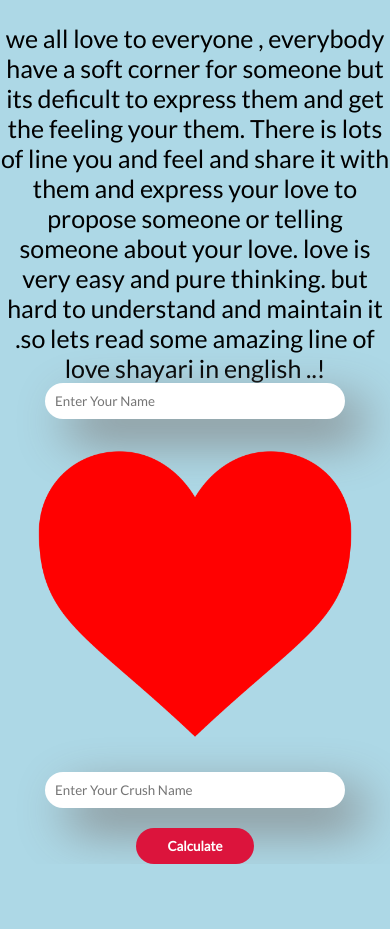
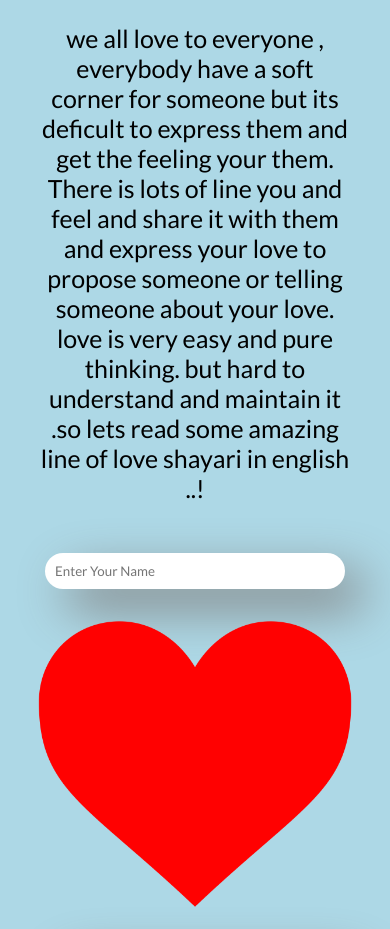
Before and after one commit to kartik-barman/Love_Calculator, a plain HTML site: page index.html in a window 390 px wide. Shown: the part 171-1100 px from the top of the page. Before the commit the page ends 1035 px from the top, so only its background shows below. Drawn offline with Linux system fonts and the light colour scheme.

Commit message:
Love Calculator

```diff
--- a/css/style.css
+++ b/css/style.css
@@ -18,6 +18,8 @@
 .para p {
     text-align: center;
     font-size: 25px;
+    width: 80%;
+    margin: auto;
 }
 .heart{
     position: relative;
@@ -64,7 +66,8 @@
     padding: 10px 31px;
     border-radius: 20px;
     color: #fff;
-    background: crimson;
+    /* background: crimson; */
+    background: linear-gradient(210deg, red, orange);
     font-weight: 600;
     border: none;
     cursor: pointer;
@@ -88,6 +91,9 @@
     .heart img {
         width: 350px;
     }
+    .input1{
+        margin-top: 50px;
+    }
     #input2{
         margin-bottom: 20px;
     }
@@ -98,4 +104,7 @@
     #your-name{
         top: 80px;
     }
+    .button{
+        margin-bottom: 100px;
+    }
   }
--- a/js/main.js
+++ b/js/main.js
@@ -1,12 +1,14 @@
 let calculate = document.querySelector("#calculate-btn");
 let percentage = document.querySelector("#percentage");
-let heart = document.querySelector(".heart")
+let heart = document.querySelector(".heart");
+let yourName = document.querySelector(".input1").value;
+let crushName = document.querySelector("#input2").value;
 calculate.addEventListener("click", () => {
     let random = Math.floor(Math.random() * 100);
     console.log(`${random}%`);
     let p = document.createElement("p");
     percentage.innerHTML = `${random}%`;
-    heart.appendChild(p)
+    heart.appendChild(p);
     let yourName = document.querySelector(".input1").value;
     let crushName = document.querySelector("#input2").value;
     let yourNameText = document.querySelector("#your-name");
```
